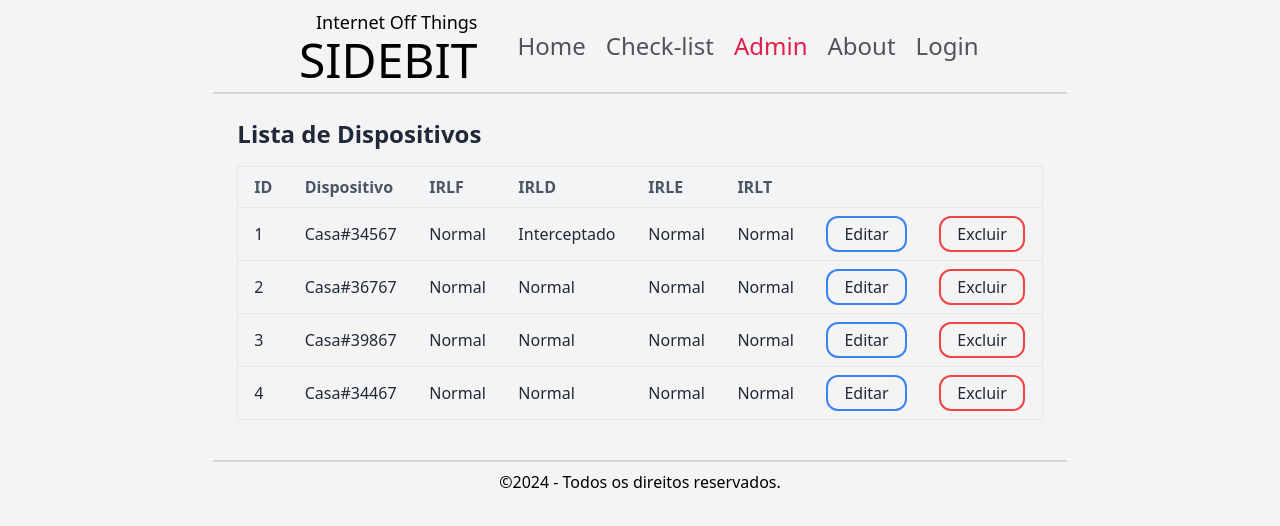
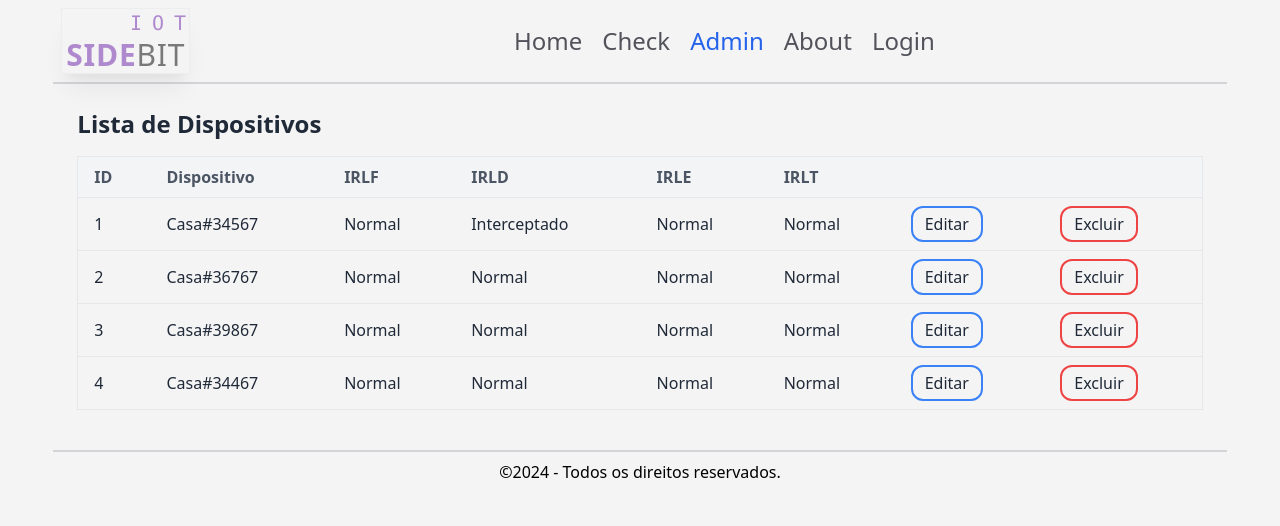
Before and after one commit to mig-ramos/iot-al-res-001, a React (Vite) app in the folder web/: page /admin in a window 1280 px wide. Shown: the top 526 px of the page. Built offline with nearby package versions, Linux system fonts and the light colour scheme.

Commit message:
feat: ajustes de estilo

```diff
--- a/web/src/components/Header..tsx
+++ b/web/src/components/Header..tsx
@@ -2,7 +2,7 @@ import { Navbar } from "./Navbar";
 
 export function Header(){
     return(
-        <header className="flex w-auto justify-center items-center p-2 border-b-2 border-zinc-300">
+        <header className="flex w-full justify-center items-center p-2 border-b-2 border-zinc-300">
             <Navbar />
         </header>
     )
--- a/web/src/components/Navbar.tsx
+++ b/web/src/components/Navbar.tsx
@@ -3,16 +3,16 @@ import { LogoTipo } from "./logo-tipo";
 
 export function Navbar() {
   return (
-    <div className="flex flex-col md:flex-row items-center gap-10">
-      <Link to={"/"} className="flex">
+    <div className="flex flex-col m-auto w-full md:flex-row items-center gap-10">
+      <Link to={"/"} className="">
         <LogoTipo />
       </Link>
       <nav className="flex flex-col leading-6 md:flex-row items-center gap-5 mx-auto text-2xl">
-        <NavLink to="/" className={({ isActive }) => (isActive ? "text-rose-600" : "text-zinc-600")}>Home</NavLink>
-        <NavLink to="/checklist" className={({ isActive }) => (isActive ? "text-rose-600" : "text-zinc-600")}>Check-list</NavLink>
-        <NavLink to="/admin" className={({ isActive }) => (isActive ? "text-rose-600" : "text-zinc-600")}>Admin</NavLink>
-        <NavLink to="/about" className={({ isActive }) => (isActive ? "text-rose-600" : "text-zinc-600")}>About</NavLink>
-        <NavLink to="/login" className={({ isActive }) => (isActive ? "text-rose-600" : "text-zinc-600")}>Login</NavLink>
+        <NavLink to="/" className={({ isActive }) => (isActive ? "text-blue-600" : "text-zinc-600")}>Home</NavLink>
+        <NavLink to="/checklist" className={({ isActive }) => (isActive ? "text-blue-600" : "text-zinc-600")}>Check</NavLink>
+        <NavLink to="/admin" className={({ isActive }) => (isActive ? "text-blue-600" : "text-zinc-600")}>Admin</NavLink>
+        <NavLink to="/about" className={({ isActive }) => (isActive ? "text-blue-600" : "text-zinc-600")}>About</NavLink>
+        <NavLink to="/login" className={({ isActive }) => (isActive ? "text-blue-600" : "text-zinc-600")}>Login</NavLink>
       </nav>
     </div>
   );
--- a/web/src/components/Tabela.tsx
+++ b/web/src/components/Tabela.tsx
@@ -33,8 +33,8 @@ const Tabela = () => {
               <td className="px-4 py-2 border-b text-gray-800">{(item.IRLD ? "Normal":"Interceptado")}</td>
               <td className="px-4 py-2 border-b text-gray-800">{(item.IRLE ? "Normal":"Interceptado")}</td>
               <td className="px-4 py-2 border-b text-gray-800">{(item.IRLT ? "Normal":"Interceptado")}</td>
-              <td className="px-4 py-2 border-b text-gray-800"><button className="border-2 border-blue-500 px-4 py-1 hover:bg-blue-200 rounded-xl">Editar</button></td>
-              <td className="px-4 py-2 border-b text-gray-800"><button className="border-2 border-red-500 px-4 py-1 hover:bg-red-200 rounded-xl">Excluir</button></td>
+              <td className="px-4 py-2 border-b text-gray-800"><button className="border-2 border-blue-500 px-3 py-1 hover:bg-blue-200 rounded-xl">Editar</button></td>
+              <td className="px-4 py-2 border-b text-gray-800"><button className="border-2 border-red-500 px-3 py-1 hover:bg-red-200 rounded-xl">Excluir</button></td>
             </tr>
           ))}
         </tbody>
--- a/web/src/components/content.tsx
+++ b/web/src/components/content.tsx
@@ -9,7 +9,7 @@ interface ContentProps {
              flex flex-col
           `}
       >
-        <div className={`w-11/12 md:w-8/12 mx-auto`}>{props.children}</div>
+        <div className={`w-11/12 mx-auto`}>{props.children}</div>
       </div>
     );
   }
--- a/web/src/components/logo-tipo.tsx
+++ b/web/src/components/logo-tipo.tsx
@@ -1,8 +1,8 @@
-export function LogoTipo(){
-    return(
-        <div className="w-44 flex flex-col">
-            <p className="flex justify-end text-nowrap text-lg">Internet Off Things</p>
-            <h1 className="flex justify-end text-5xl">SIDEBIT</h1>
+export function LogoTipo() {
+    return (
+        <div className="w-auto flex flex-col shadow-xl opacity-50 border px-1">
+            <p className="flex justify-end text-nowrap text-xl font-mono tracking-tighter text-purple-800">I O T</p>
+            <p className="flex justify-end  text-3xl tracking-[.025em]"><span className="text-purple-800 font-bold">SIDE</span>BIT</p>
         </div>
     )
 }
--- a/web/src/pages/Home.tsx
+++ b/web/src/pages/Home.tsx
@@ -8,7 +8,7 @@ export default function Home() {
                     <p>
                         Sistema de alarme, monitoramento e controle residencial. A característica principal deste sistema
                         está na utilização de sensores IR - infra-vermelhos de longo alcanse (60m), instalados no perímetro da propriedade.
-                        Somente com a instalação destes sensores de infra-vermelho já inibe a intrmissão dos meliantes. E se, mesmo assim
+                        Somente com a instalação destes sensores de infra-vermelho já inibe a intromissão dos meliantes. E se, mesmo assim
                         for tentada a ação de ultrapassar as barreiras de infra-vermelho, um sinal de anormalidade será enviado a central
                         de controle e alarme. Este sinal identificará qual lado da propriedade está sendo violado. Mesmo que o
                         meliante se evada do local, ficará sinalizando na central de alarme até que seja reconhecida a anormalidade.
```
